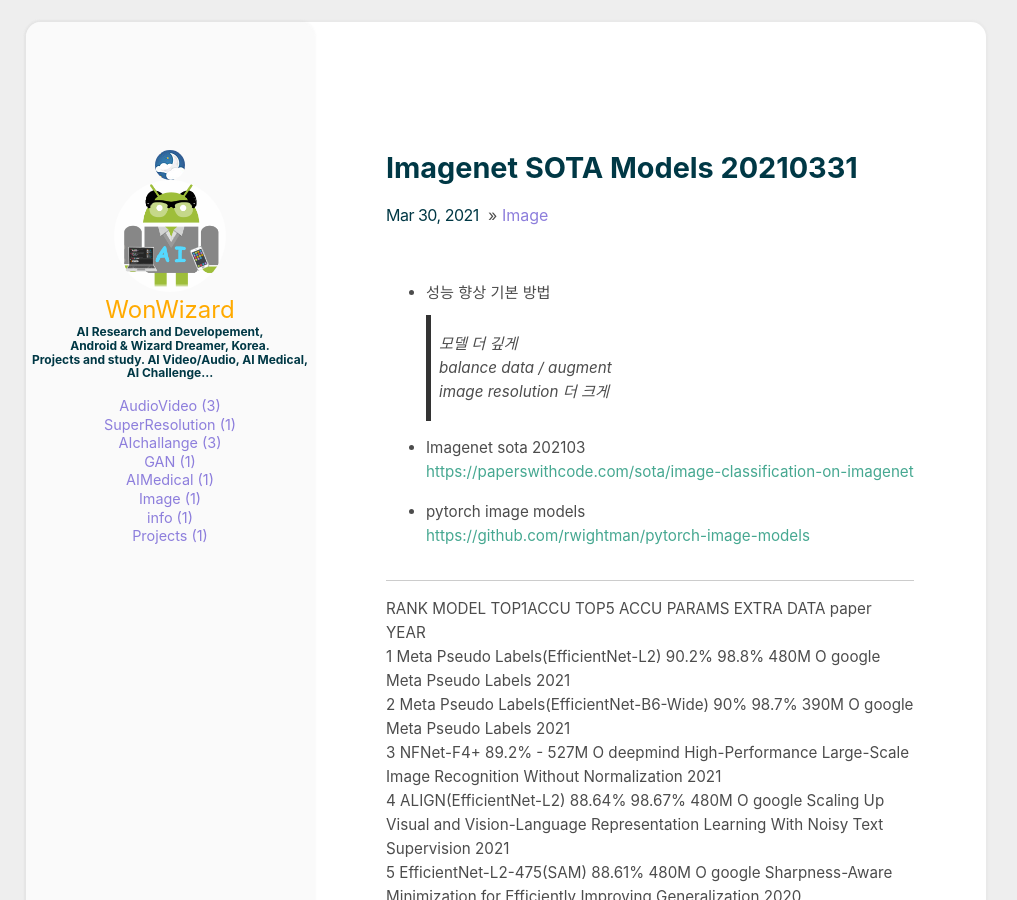
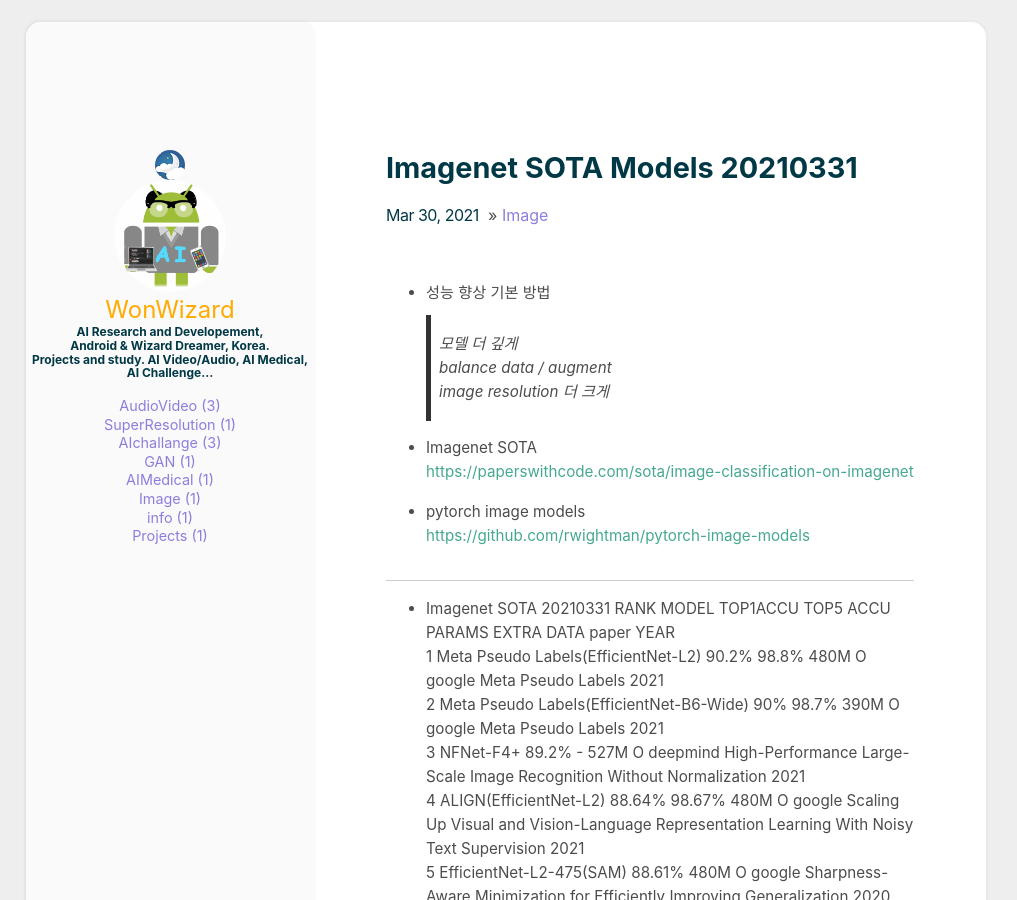
Before and after one commit to wonwizard/wonwizard.github.io, a Jekyll site: the page built from _posts/2021-03-30-Imagenet-sota.md, in a window 1280 px wide and 900 px high. Shown: the whole window, without its empty margins (134-1151 px from the left). Built offline with Jekyll 4.4.1, drawn with Linux system fonts in a browser that asks for light colours.

Commit message:
Update 2021-03-30-Imagenet-sota.md

```diff
--- a/_posts/2021-03-30-Imagenet-sota.md
+++ b/_posts/2021-03-30-Imagenet-sota.md
@@ -10,13 +10,14 @@ comments: true
 > balance data / augment
 > image resolution 더 크게
 
-* Imagenet sota 202103
+* Imagenet SOTA
 <a href="https://paperswithcode.com/sota/image-classification-on-imagenet">https://paperswithcode.com/sota/image-classification-on-imagenet</a>
 
 * pytorch image models
 <a href="https://github.com/rwightman/pytorch-image-models">https://github.com/rwightman/pytorch-image-models</a>
 
 ----------------------
+* Imagenet SOTA 20210331
 RANK	MODEL	TOP1ACCU TOP5 ACCU PARAMS EXTRA DATA	paper YEAR
 1 Meta Pseudo Labels(EfficientNet-L2)        90.2%	98.8%	480M	O  google Meta Pseudo Labels 2021
 2 Meta Pseudo Labels(EfficientNet-B6-Wide) 90%	98.7%	390M	O  google Meta Pseudo Labels 2021
```
